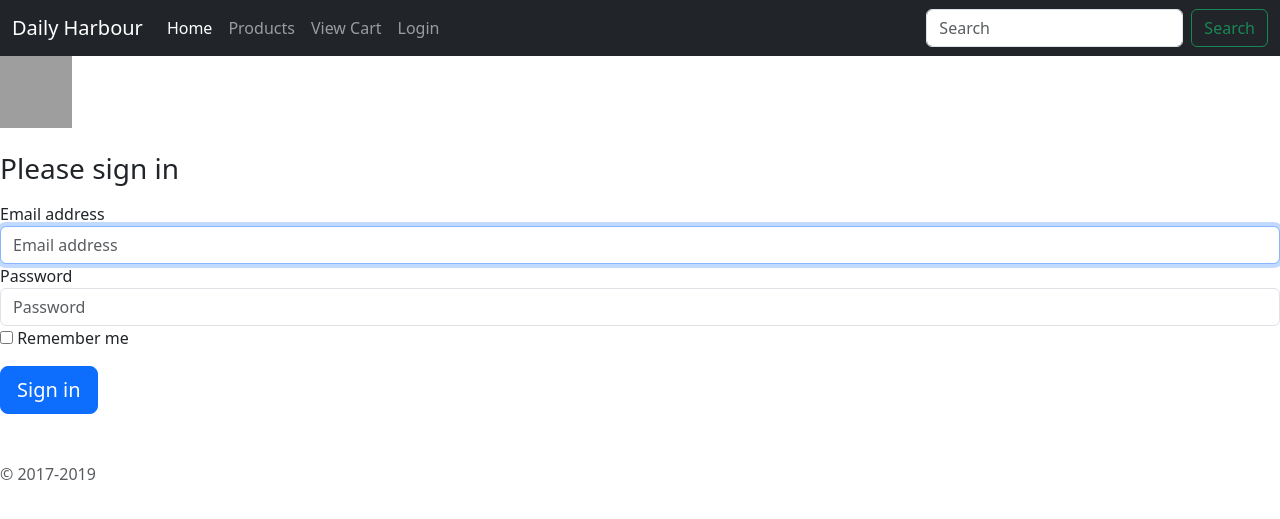
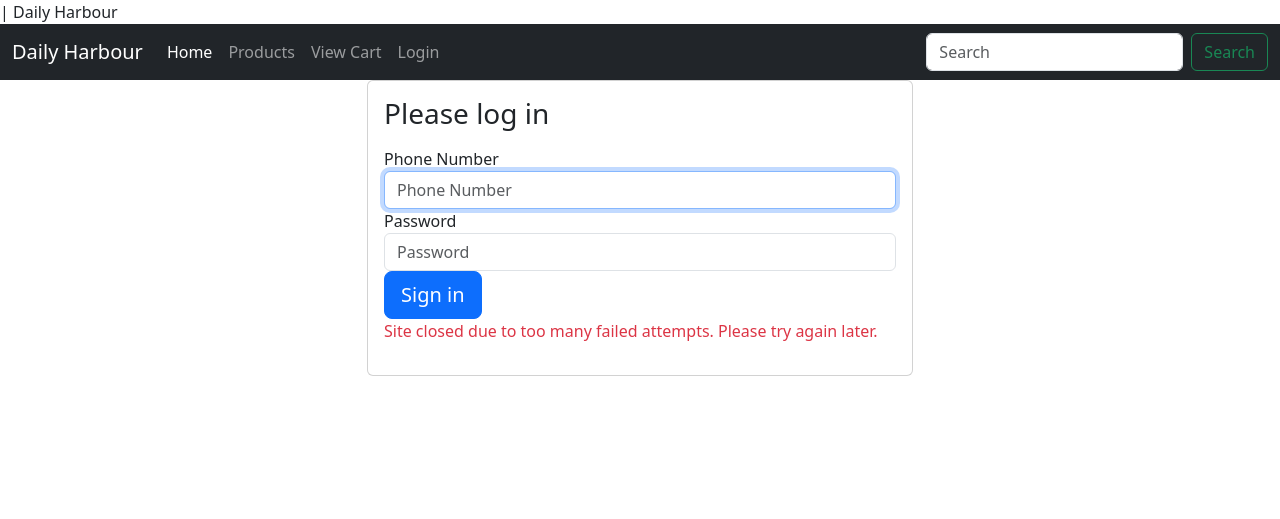
Before and after one commit to aniket-3001/DailyHarbour, a Python web app: template templates/login.html in a window 1280 px wide. Shown: the top 519 px of the page. Run offline with Jinja, Linux system fonts and the light colour scheme; the template is opened without the code that fills it, so the values that code supplies are empty; grey boxes are pictures that could not be loaded.

Commit message:
Update login.html

```diff
--- a/templates/login.html
+++ b/templates/login.html
@@ -1,19 +1,22 @@
 {% extends 'base.html' %}
 
 {% block title %}
+    <title>Login</title>
+{% endblock %}
+
+{% block styles %}
     <style>
+        /* Your CSS styles here */
         html,
         body {
             height: 100%;
         }
 
         body {
-        display: -ms-flexbox;
             display: flex;
-        -ms-flex-align: center;
             align-items: center;
-        padding-top: 40px;
-        padding-bottom: 40px;
+            justify-content: center;
+            min-height: 100vh;
             background-color: #f5f5f5;
         }
 
@@ -22,10 +25,6 @@
             max-width: 330px;
             padding: 15px;
             margin: auto;
-    }
-
-    .form-signin .checkbox {
-        font-weight: 400;
         }
 
         .form-signin .form-control {
@@ -40,52 +39,47 @@
             z-index: 2;
         }
 
-    .form-signin input[type="email"] {
-        margin-bottom: -1px;
-        border-bottom-right-radius: 0;
-        border-bottom-left-radius: 0;
+        .form-signin input[type="text"],
+        .form-signin input[type="password"] {
+            margin-bottom: 10px;
+            border-radius: 5px;
         }
 
-    .form-signin input[type="password"] {
-        margin-bottom: 10px;
-        border-top-left-radius: 0;
-        border-top-right-radius: 0;
+        .form-signin button[type="submit"] {
+            margin-top: 10px;
+            border-radius: 5px;
+            padding: 10px;
         }
+    </style>
+{% endblock %}
 
 
-    .bd-placeholder-img {
-        font-size: 1.125rem;
-        text-anchor: middle;
-        -webkit-user-select: none;
-        -moz-user-select: none;
-        -ms-user-select: none;
-        user-select: none;
-    }
-
-    @media (min-width: 768px) {
-        .bd-placeholder-img-lg {
-            font-size: 3.5rem;
-        }
-    }
-</style>
-<!-- Custom styles for this template -->
-<link href="signin.css" rel="stylesheet">
-{% endblock %}
-
 {% block body %}
-<form class="form-signin">
-    <img class="mb-4" src="/docs/4.4/assets/brand/bootstrap-solid.svg" alt="" width="72" height="72">
-    <h1 class="h3 mb-3 font-weight-normal">Please sign in</h1>
-    <label for="inputEmail" class="sr-only">Email address</label>
-    <input type="email" id="inputEmail" class="form-control" placeholder="Email address" required autofocus>
+<div class="container">
+    <div class="row justify-content-center">
+        <div class="col-md-6">
+            <div class="card">
+                <div class="card-body">
+                    <h1 class="h3 mb-3 font-weight-normal">Please log in</h1>
+                    <form method="post" action="/">
+                        <div class="form-group">
+                            <label for="inputPhone" class="sr-only">Phone Number</label>
+                            <input type="text" id="inputPhone" name="phone" class="form-control" placeholder="Phone Number" required autofocus>
+                        </div>
+                        <div class="form-group">
                             <label for="inputPassword" class="sr-only">Password</label>
-    <input type="password" id="inputPassword" class="form-control" placeholder="Password" required>
-    <div class="checkbox mb-3">
-        <label>
-            <input type="checkbox" value="remember-me"> Remember me
-        </label>
+                            <input type="password" id="inputPassword" name="password" class="form-control" placeholder="Password" required>
                         </div>
                         <button class="btn btn-lg btn-primary btn-block" type="submit">Sign in</button>
-    <p class="mt-5 mb-3 text-muted">&copy; 2017-2019</p>
                     </form>
+                    {% if remaining_attempts %}
+                        <p>{{ remaining_attempts }} attempts remaining.</p>
+                    {% else %}
+                        <p class="text-danger">Site closed due to too many failed attempts. Please try again later.</p>
+                    {% endif %}
+                </div>
+            </div>
+        </div>
+    </div>
+</div>
 {% endblock %}
```
Lines whose indentation alone changed are shown as unchanged.
